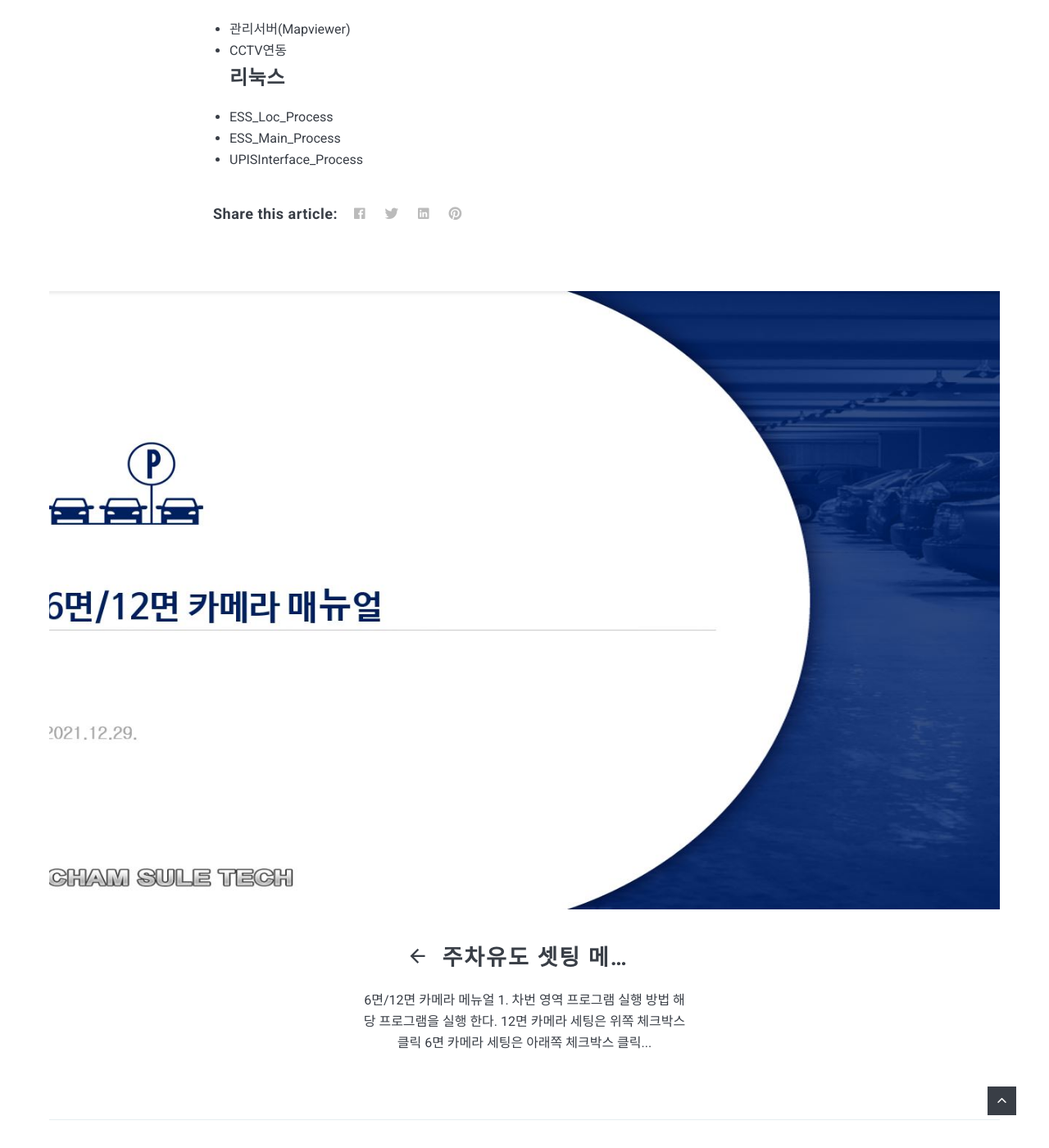
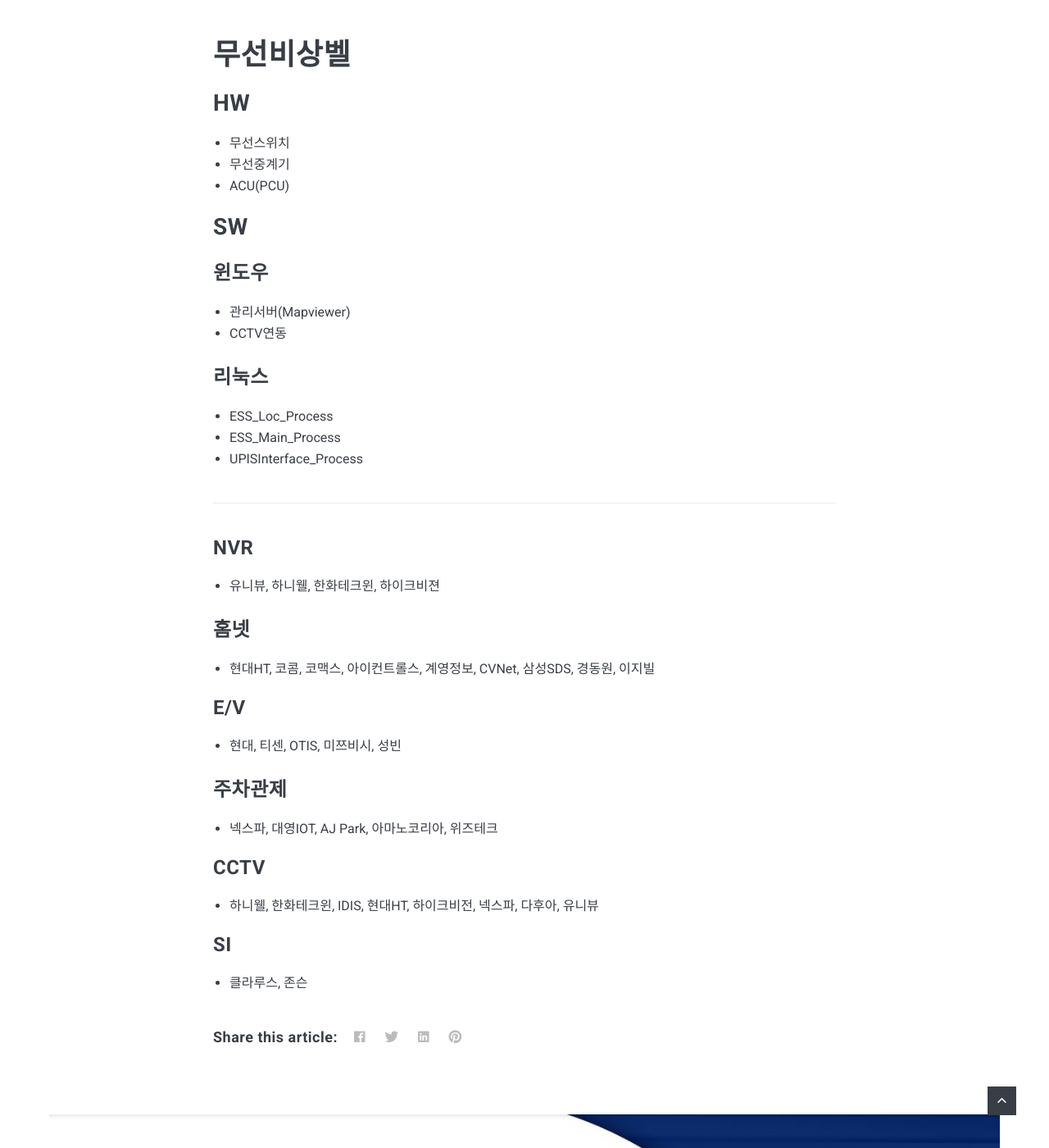
Before and after one commit to chamsuletech/chamsuletech.github.io, a Jekyll site: the page built from _posts/2022-05-30-Integrated-monitoring.markdown, in a window 1280 px wide and 1400 px high, scrolled down 3789 px. Shown: the whole window at 82% size. Built offline with Jekyll 4.4.1, drawn with Linux system fonts in a browser that asks for light colours; nearby versions of some CDN libraries; comment, search, counter and statistics services are not loaded; some of the changed text lies outside the part shown.

Commit message:
no message

```diff
--- a/_posts/2022-05-30-Integrated-monitoring.markdown
+++ b/_posts/2022-05-30-Integrated-monitoring.markdown
@@ -5,11 +5,13 @@
 image:  Integrated-monitoring.jpg
 tags:   Resources
 ---
-참슬테크에서 개발된 H/W, S/W에 대한 아이템들 입니다.
+참슬테크에서 개발된 HW, SW에 대한 아이템들 입니다.
+
+***
 
 # 12면 주차유도
 
-## H/W
+## HW
 * 12면 카메라
 * PCM
 * L2
@@ -17,58 +19,67 @@
 * 층별 안내판
 * NVR
 
-## S/W
+## SW
+
 ### 윈도우
 * 객체인식기
 * CMS ManageAI(Main)
 * 관리서버(Mapviewer)
 * 홈넷연동
 
+***
+
 # 6면 카메라
 
-## H/W
+## HW
 * 6면 카메라
 * POE
 * L2
 * L3
 * NVR
 
-## S/W
+## SW
 ### 윈도우
 * 객체인식기
 * CPLSManageAI(Main)
 * 관리서버(Mapviewer)
 * 기타 (주차관제연동, 홈넷연동)
 
+***
+
 # 원패스
 
-## H/W
+## HW
 * 키등록기
 
-## S/W
+## SW
 ### 윈도우
 * 원패스서버
 * 기타 (주차관제연동, 홈넷연동)
+
 ### 리눅스
 * Dev_Process
 * Main_Process
 * Ukrlan_Process
 * E/V_Process
 
+***
+
 # 유선비상벨
 
-## H/W
+## HW
 * 비상벨
 * 릴레이장치
 * ACU(PCU)
 * L2
 
-## S/W
+## SW
 ### 윈도우
 * CST Server
 * 기타 (E/V연동, 홈넷연동)
 * CCTV연동
 * 방송연동
+
 ### 리눅스
 * Dev_Process
 * Main_Process
@@ -77,18 +88,41 @@
 * G/W_Process
 * View_Process
 
+***
+
 # 무선비상벨
 
-## H/W
+## HW
 * 무선스위치
 * 무선중계기
 * ACU(PCU)
 
-## S/W
+## SW
 ### 윈도우
 * 관리서버(Mapviewer)
 * CCTV연동
+
 ### 리눅스
 * ESS_Loc_Process
 * ESS_Main_Process
 * UPISInterface_Process
+
+***
+
+### NVR
+* 유니뷰, 하니웰, 한화테크윈, 하이크비젼
+
+### 홈넷
+* 현대HT, 코콤, 코맥스, 아이컨트롤스, 계영정보, CVNet, 삼성SDS, 경동원, 이지빌
+
+### E/V
+* 현대, 티센, OTIS, 미쯔비시, 성빈
+
+### 주차관제
+* 넥스파, 대영IOT, AJ Park, 아마노코리아, 위즈테크
+
+### CCTV
+* 하니웰, 한화테크윈, IDIS, 현대HT, 하이크비전, 넥스파, 다후아, 유니뷰
+
+### SI
+* 클라루스, 존슨
```
